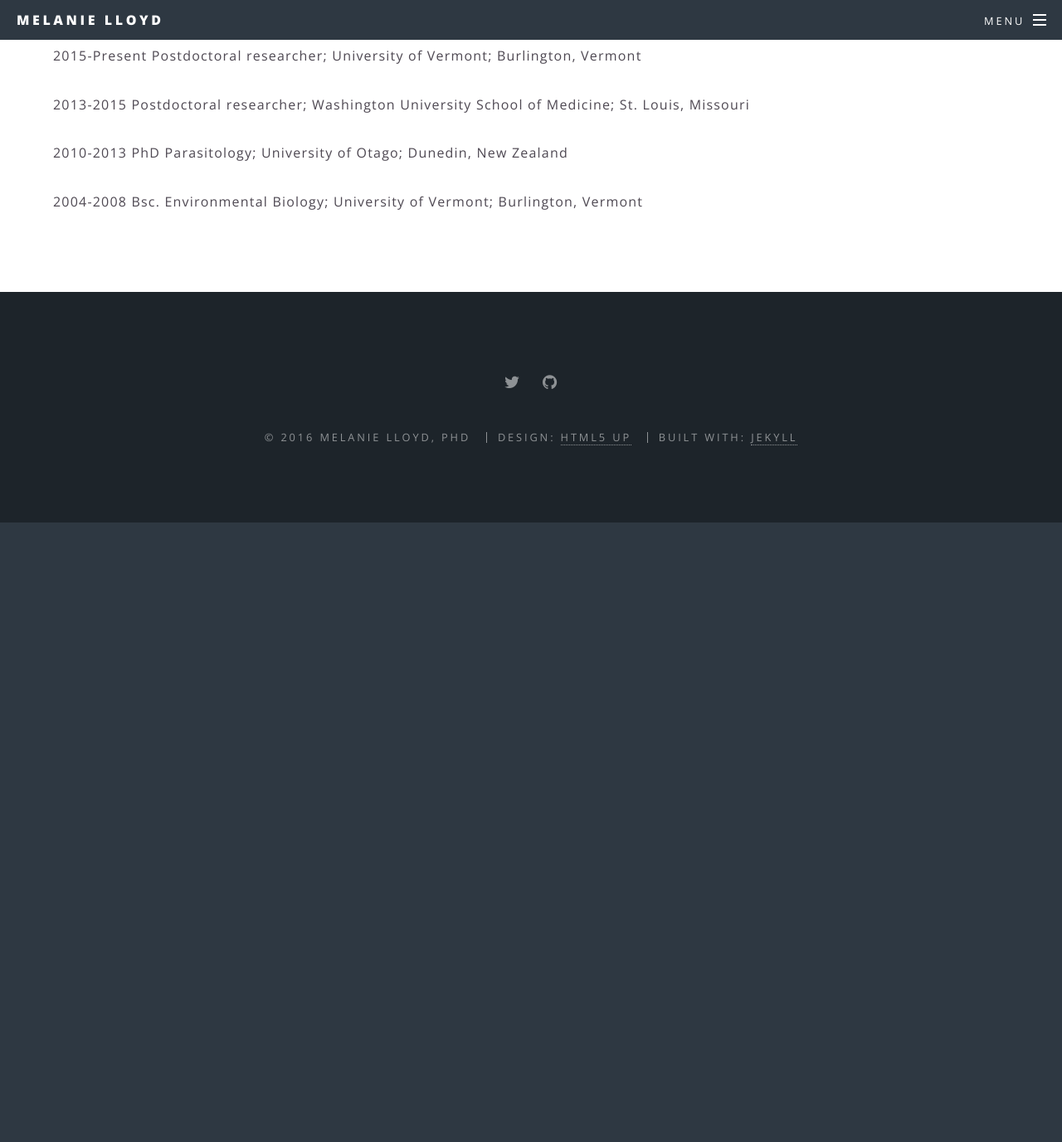
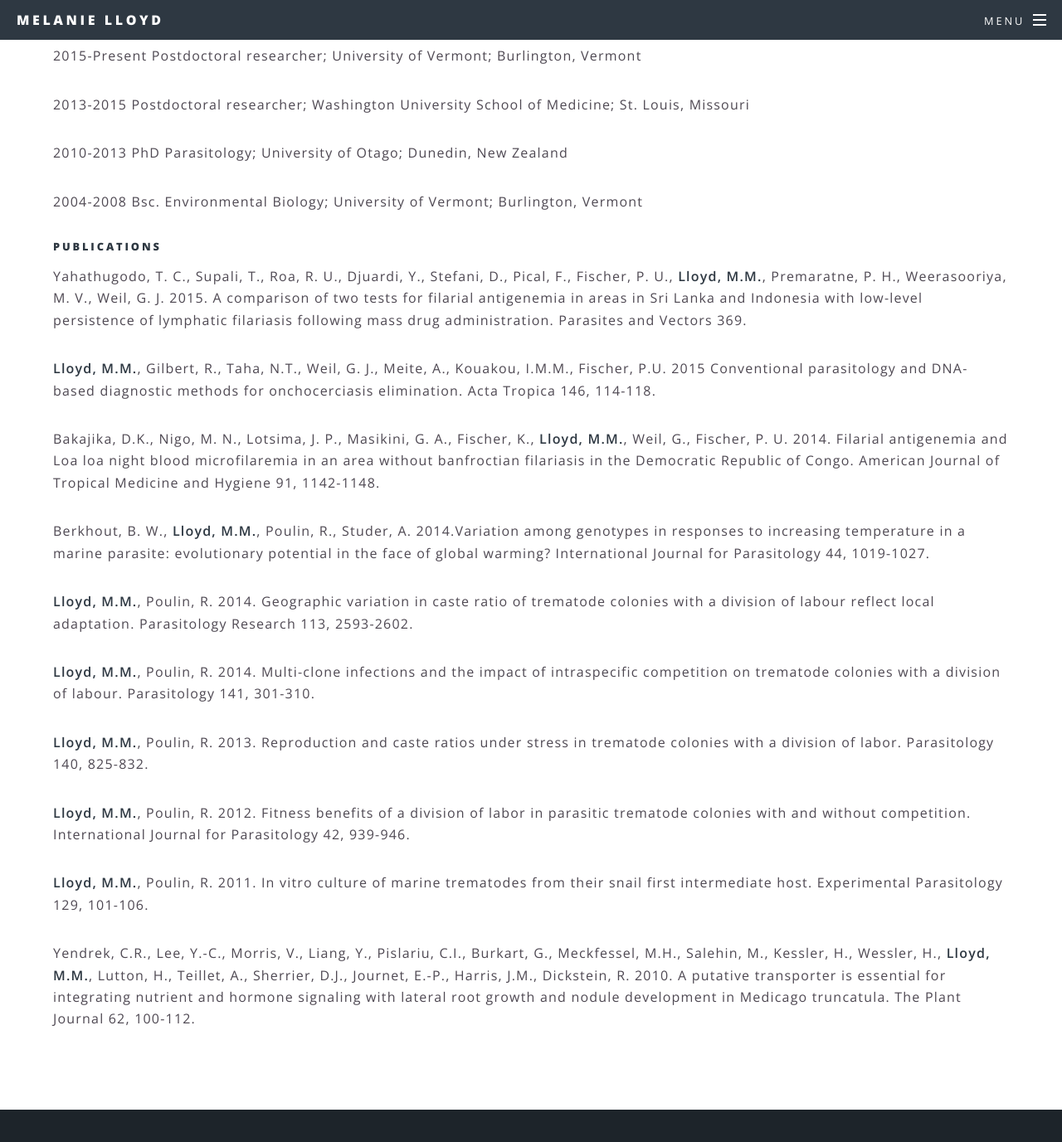
Before and after one commit to mlloyd23/mlloyd23.github.io, a Jekyll site: the page built from generic.html, in a window 1280 px wide and 1400 px high, scrolled down 467 px. Shown: the top 1377 px of the window at 83% size. Built offline with Jekyll 4.4.1, drawn with Linux system fonts in a browser that asks for light colours; before the commit the page ends 1097 px from its top, so only the background shows below that.

Commit message:
add publications
add publications

```diff
--- a/generic.html
+++ b/generic.html
@@ -7,3 +7,24 @@ title: CV
 	<p>2013-2015	Postdoctoral researcher; Washington University School of Medicine; St. Louis, Missouri</p>
 	<p>2010-2013	PhD Parasitology; University of Otago; Dunedin, New Zealand</p>
 	<p>2004-2008 	Bsc. Environmental Biology; University of Vermont; Burlington, Vermont</p>
+	<p> </p>
+	<h5>Publications</h5>
+	<p>Yahathugodo, T. C., Supali, T., Roa, R. U., Djuardi, Y., Stefani, D., Pical, F., Fischer, P. U., <b>Lloyd, M.M.</b>, Premaratne, P. H., Weerasooriya, M. V., Weil, G. J. 2015. A comparison of two tests for filarial antigenemia in areas in Sri Lanka and Indonesia with low-level persistence of lymphatic filariasis following mass drug administration. Parasites and Vectors 369.</p>
+
+	<p><b>Lloyd, M.M.</b>, Gilbert, R., Taha, N.T., Weil, G. J., Meite, A., Kouakou, I.M.M., Fischer, P.U. 2015 Conventional parasitology and DNA-based diagnostic methods for onchocerciasis elimination. Acta Tropica 146, 114-118. </p>
+
+	<p>Bakajika, D.K., Nigo, M. N., Lotsima, J. P., Masikini, G. A., Fischer, K., <b>Lloyd, M.M.</b>, Weil, G., Fischer, P. U. 2014. Filarial antigenemia and Loa loa night blood microfilaremia in an area without banfroctian filariasis in the Democratic Republic of Congo. American Journal of Tropical Medicine and Hygiene 91, 1142-1148.</p>
+
+	<p>Berkhout, B. W., <b>Lloyd, M.M.</b>, Poulin, R., Studer, A. 2014.Variation among genotypes in responses to increasing temperature in a marine parasite: evolutionary potential in the face of global warming? International Journal for Parasitology 44, 1019-1027.</p>
+
+	<p><b>Lloyd, M.M.</b>, Poulin, R. 2014. Geographic variation in caste ratio of trematode colonies with a division of labour reflect local adaptation. Parasitology Research 113, 2593-2602.</p>
+
+	<p><b>Lloyd, M.M.</b>, Poulin, R. 2014. Multi-clone infections and the impact of intraspecific competition on trematode colonies with a division of labour. Parasitology 141, 301-310.</p>
+
+	<p><b>Lloyd, M.M.</b>, Poulin, R. 2013. Reproduction and caste ratios under stress in trematode colonies with a division of labor. Parasitology 140, 825-832.</p>
+
+	<p><b>Lloyd, M.M.</b>, Poulin, R. 2012. Fitness benefits of a division of labor in parasitic trematode colonies with and without competition. International Journal for Parasitology 42, 939-946.</p>
+
+	<p><b>Lloyd, M.M.</b>, Poulin, R. 2011. In vitro culture of marine trematodes from their snail first intermediate host. Experimental Parasitology 129, 101-106.</p>
+
+	<p>Yendrek, C.R., Lee, Y.-C., Morris, V., Liang, Y., Pislariu, C.I., Burkart, G., Meckfessel, M.H., Salehin, M., Kessler, H., Wessler, H., <b>Lloyd, M.M.</b>, Lutton, H., Teillet, A., Sherrier, D.J., Journet, E.-P., Harris, J.M., Dickstein, R. 2010. A putative transporter is essential for integrating nutrient and hormone signaling with lateral root growth and nodule development in Medicago truncatula. The Plant Journal 62, 100-112.</p>
```
